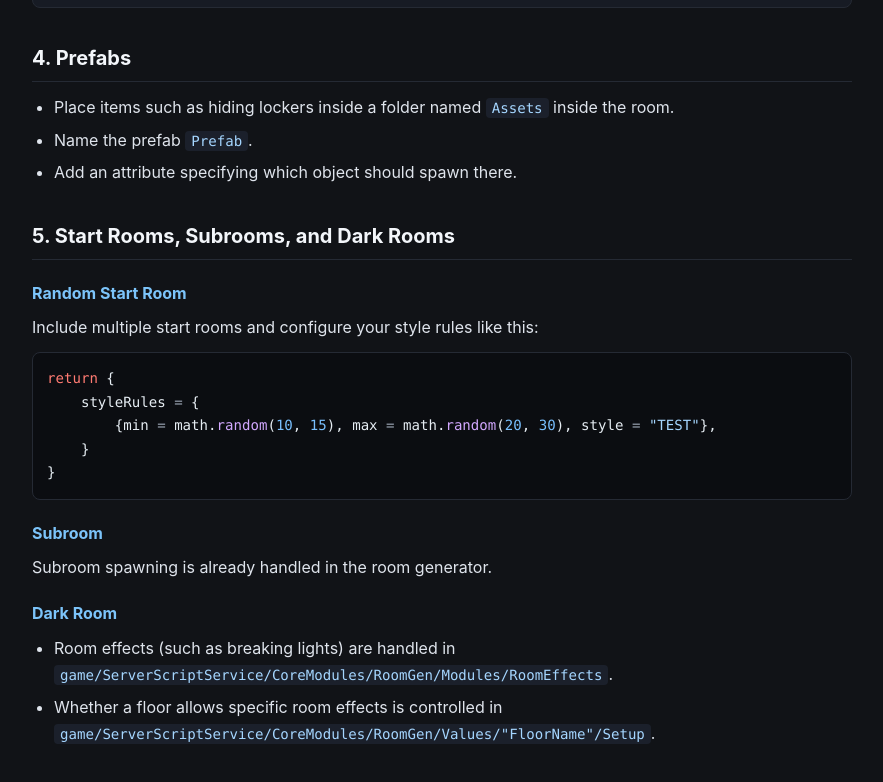
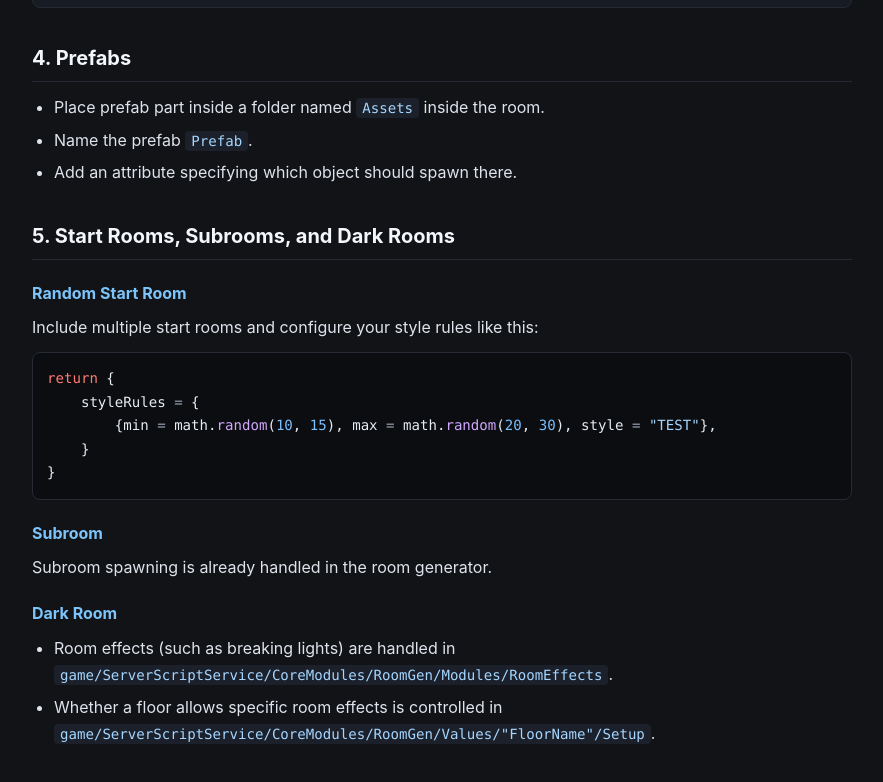
Before and after one commit to weradof/exodus.github.io, a plain HTML site: page index.html in a window 1280 px wide. Shown: the part 1833-2615 px from the top of the page, without its empty margins (198-1081 px from the left). Drawn offline with Linux system fonts and the light colour scheme.

Commit message:
Update prefab item instructions in index.html

```diff
--- a/index.html
+++ b/index.html
@@ -197,7 +197,7 @@
 
     <h2>4. Prefabs</h2>
     <ul>
-      <li>Place items such as hiding lockers inside a folder named <code>Assets</code> inside the room.</li>
+      <li>Place prefab part inside a folder named <code>Assets</code> inside the room.</li>
       <li>Name the prefab <code>Prefab</code>.</li>
       <li>Add an attribute specifying which object should spawn there.</li>
     </ul>
```
